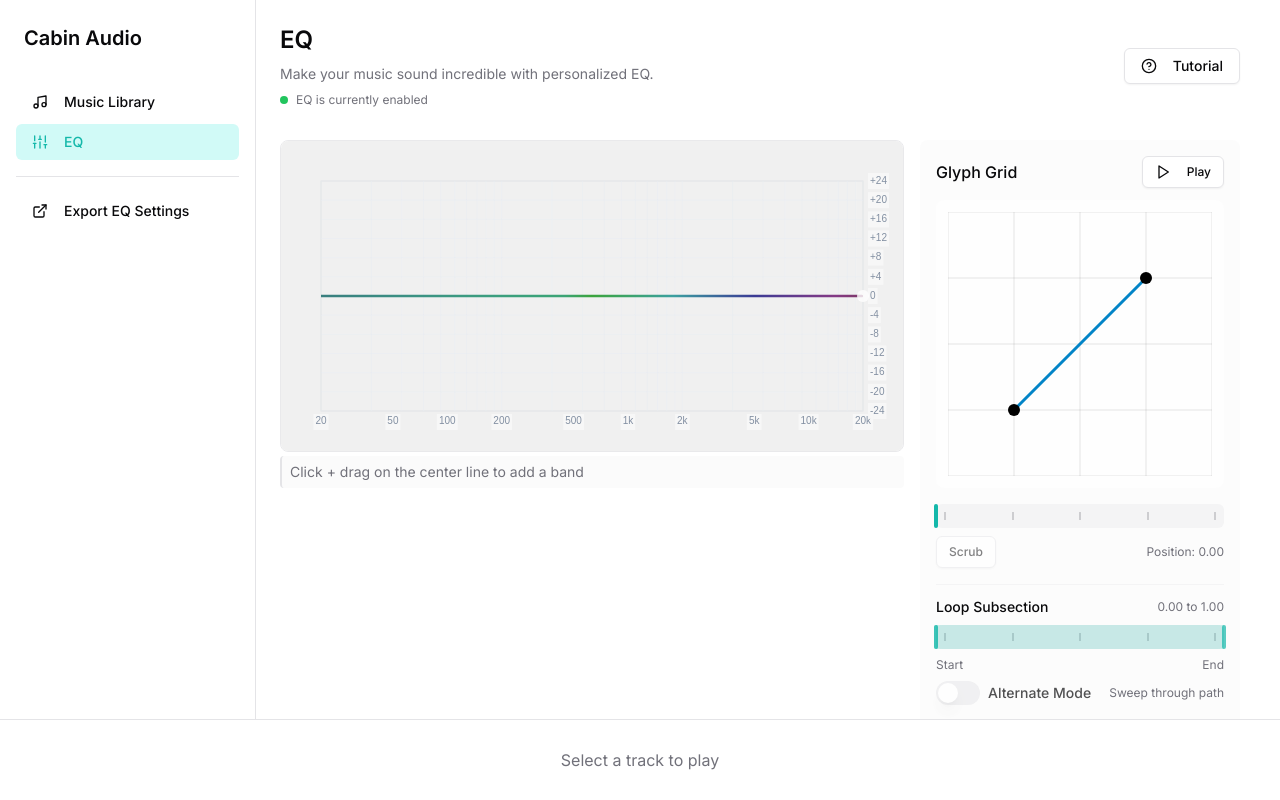
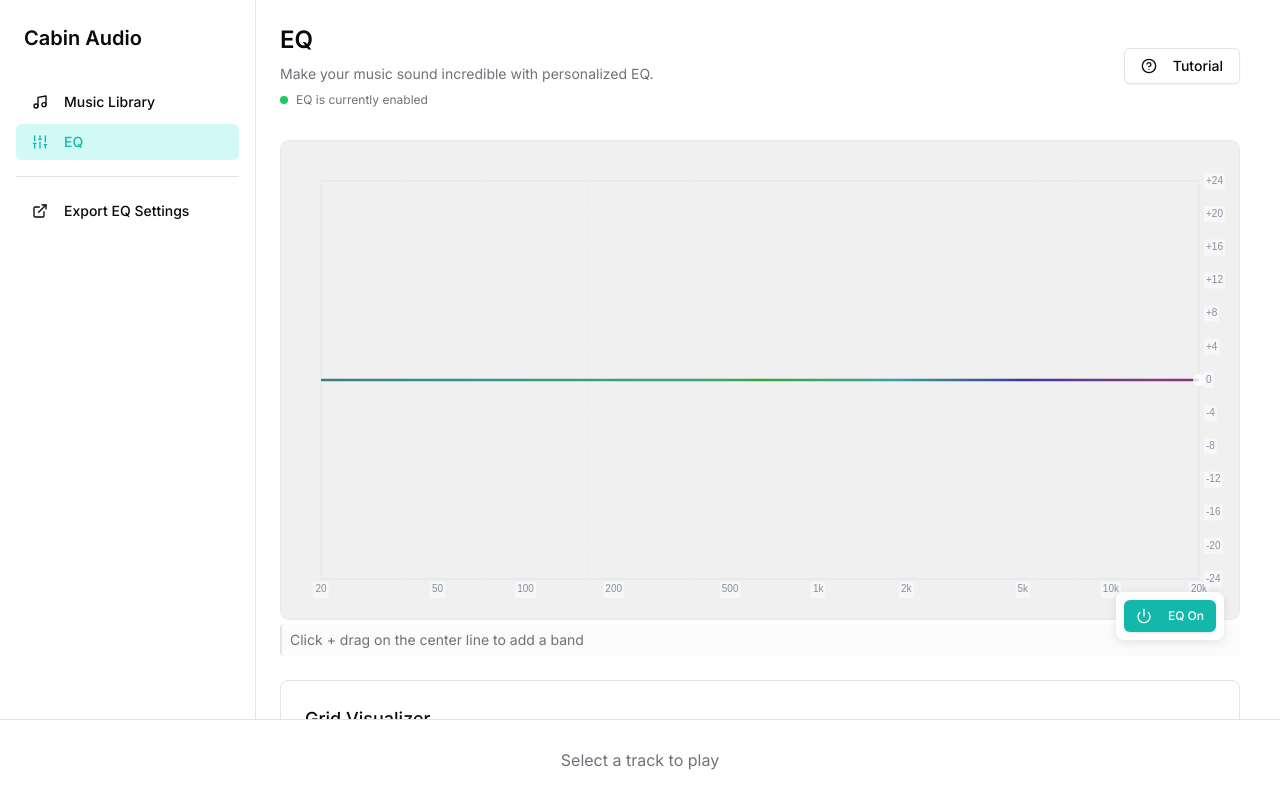
Before and after one commit to JulianMcOmie/cabin-audio-webapp, a Next.js app: page / in a window 1280 px wide. Both pictures are taken after a click on the button "EQ". Built offline with nearby package versions, Linux system fonts and the light colour scheme.

Commit message:
Have both glyph grid and dot grid options

```diff
--- a/components/eq-view.tsx
+++ b/components/eq-view.tsx
@@ -78,6 +78,9 @@ export function EQView({ setEqEnabled }: EQViewProps) {
   // Add state for tracking current audio parameters
   const [currentFrequency, setCurrentFrequency] = useState<number>(0);
   const [currentPanning, setCurrentPanning] = useState<number>(0);
+
+  // Add state for toggling between Glyph Grid and Dot Grid
+  const [activeGrid, setActiveGrid] = useState<"glyph" | "dot">("glyph");
 
   // Measure the EQ component's width when it changes
   useEffect(() => {
@@ -264,10 +267,8 @@ export function EQView({ setEqEnabled }: EQViewProps) {
 
       {/* Main EQ View */}
       <div className="space-y-6">
-        {/* EQ and Dot Grid in a side-by-side layout that stacks on small screens */}
-        <div className="flex flex-col md:flex-row gap-4">
-          {/* Frequency Graph (taking 2/3 of the width) */}
-          <div className="flex-1 relative" ref={eqContainerRef}>
+        {/* EQ Section - Now takes full width */}
+        <div className="w-full relative" ref={eqContainerRef}>
           {/* FFT Visualizer should always be visible during audio playback */}
           {(calibrationPlaying || glyphGridPlaying) && preEQAnalyser && (
             <div className="absolute inset-0 z-0 w-full aspect-[2/1]">
@@ -323,50 +324,78 @@ export function EQView({ setEqEnabled }: EQViewProps) {
           )}
         </div>
 
-          {/* Calibration Panel (1/3 width on desktop, full width on mobile) */}
-          <div className="w-full md:w-80 space-y-4">
-            {/* Dot Grid */}
-            {/* Commented out Dot Grid
-            <div className="bg-muted/30 p-4 rounded-lg">
-              <div className="flex justify-between items-center mb-3">
-                <h4 className="font-medium">Dot Grid</h4>
-                <Button
-                  size="sm"
-                  variant={dotGridPlaying ? "default" : "outline"}
-                  className={dotGridPlaying ? "bg-electric-blue hover:bg-electric-blue/90 text-white" : ""}
-                  onClick={() => setDotGridPlaying(!dotGridPlaying)}
+        {/* Glyph Grid - Now below the EQ section with new layout */}
+        <div className="mt-8 border rounded-lg p-6 bg-card">
+          <div className="flex flex-col space-y-4">
+            <h3 className="text-lg font-medium">Grid Visualizer</h3>
+
+            {/* Add segmented control for switching between grid types */}
+            <div className="flex border rounded-md overflow-hidden w-fit">
+              <button
+                className={`px-4 py-2 text-sm font-medium ${
+                  activeGrid === "glyph"
+                    ? "bg-electric-blue text-white"
+                    : "bg-background hover:bg-muted"
+                }`}
+                onClick={() => setActiveGrid("glyph")}
               >
-                  <Play className="mr-2 h-4 w-4" />
-                  {dotGridPlaying ? "Stop" : "Play"}
-                </Button>
+                Glyph Grid
+              </button>
+              <button
+                className={`px-4 py-2 text-sm font-medium ${
+                  activeGrid === "dot"
+                    ? "bg-electric-blue text-white"
+                    : "bg-background hover:bg-muted"
+                }`}
+                onClick={() => setActiveGrid("dot")}
+              >
+                Dot Grid
+              </button>
+            </div>
           </div>
 
+          <div className="flex flex-col md:flex-row gap-6 mt-4">
+            {/* Left side: Grid Canvas */}
+            <div className="md:w-1/2">
+              <div className="bg-muted/30 p-4 rounded-lg">
+                {activeGrid === "glyph" ? (
+                  <GlyphGrid
+                    isPlaying={glyphGridPlaying}
+                    disabled={false}
+                  />
+                ) : (
                   <DotCalibration
                     isPlaying={dotGridPlaying}
                     disabled={false}
                   />
+                )}
               </div>
-            */}
+            </div>
 
-            {/* Glyph Grid */}
-            <div className="bg-muted/30 p-4 rounded-lg">
-              <div className="flex justify-between items-center mb-3">
-                <h4 className="font-medium">Glyph Grid</h4>
+            {/* Right side: Controls */}
+            <div className="md:w-1/2 flex flex-col justify-between">
+              {/* Play button is now in the right column but at the bottom */}
+              <div className="flex justify-center mt-4">
                 <Button
-                  size="sm"
-                  variant={glyphGridPlaying ? "default" : "outline"}
-                  className={glyphGridPlaying ? "bg-electric-blue hover:bg-electric-blue/90 text-white" : ""}
-                  onClick={() => setGlyphGridPlaying(!glyphGridPlaying)}
+                  size="lg"
+                  variant={activeGrid === "glyph" ? (glyphGridPlaying ? "default" : "outline") : (dotGridPlaying ? "default" : "outline")}
+                  className={activeGrid === "glyph" ? (glyphGridPlaying ? "bg-electric-blue hover:bg-electric-blue/90 text-white" : "") : (dotGridPlaying ? "bg-electric-blue hover:bg-electric-blue/90 text-white" : "")}
+                  onClick={() => {
+                    if (activeGrid === "glyph") {
+                      setGlyphGridPlaying(!glyphGridPlaying);
+                      if (dotGridPlaying) setDotGridPlaying(false);
+                    } else {
+                      setDotGridPlaying(!dotGridPlaying);
+                      if (glyphGridPlaying) setGlyphGridPlaying(false);
+                    }
+                  }}
                 >
-                  <Play className="mr-2 h-4 w-4" />
-                  {glyphGridPlaying ? "Stop" : "Play"}
+                  <Play className="mr-2 h-5 w-5" />
+                  {activeGrid === "glyph"
+                    ? (glyphGridPlaying ? "Stop" : "Play")
+                    : (dotGridPlaying ? "Stop" : "Play")}
                 </Button>
               </div>
-
-              <GlyphGrid
-                isPlaying={glyphGridPlaying}
-                disabled={false}
-              />
             </div>
           </div>
         </div>
@@ -404,121 +433,6 @@ export function EQView({ setEqEnabled }: EQViewProps) {
             </div>
           </div>
         </div>
-
-        {/* Calibration Section - Commented out as requested */}
-        {/*
-        <div className="mt-8 border rounded-lg p-6 bg-card">
-          <h3 className="text-lg font-medium mb-4">Reference Frequency Calibration</h3>
-          <div className="flex flex-col md:flex-row gap-6">
-            <div className="md:w-3/5 space-y-5">
-              <div>
-                <h4 className="font-medium mb-2">Understanding the Reference Calibration</h4>
-                <p className="text-muted-foreground">
-                  The reference calibration tool helps you compare how your EQ affects different frequencies:
-                </p>
-                <ul className="list-disc pl-5 space-y-1 mt-2 text-sm text-muted-foreground">
-                  <li>
-                    <strong>Reference row (dashed line)</strong> plays fixed 800Hz sounds at different pan positions - NOT affected by EQ
-                  </li>
-                  <li>
-                    <strong>Calibration row (solid line)</strong> plays at your chosen frequency - IS affected by your EQ settings
-                  </li>
-                  <li>
-                    <strong>Compare the two</strong> to hear how your EQ enhances or reduces specific frequencies
-                  </li>
-                </ul>
-              </div>
-
-              <div>
-                <h4 className="font-medium mb-2">Calibration Steps</h4>
-                <ol className="list-decimal pl-5 space-y-2 text-sm text-muted-foreground">
-                  <li>Press Play to start the calibration pattern</li>
-                  <li>Listen to how the reference (800Hz) row sounds across the stereo field</li>
-                  <li>
-                    Compare with the calibration row at your chosen frequency
-                  </li>
-                  <li>
-                    Drag the handle up/down to change the calibration frequency
-                  </li>
-                  <li>
-                    Adjust your EQ until different frequencies are properly balanced against the reference
-                  </li>
-                </ol>
-              </div>
-
-              <div>
-                <details className="group">
-                  <summary className="font-medium mb-2 cursor-pointer flex items-center">
-                    <h4>Tips</h4>
-                    <svg
-                      className="ml-2 h-4 w-4 transition-transform group-open:rotate-180"
-                      xmlns="http://www.w3.org/2000/svg"
-                      viewBox="0 0 24 24"
-                      fill="none"
-                      stroke="currentColor"
-                      strokeWidth="2"
-                      strokeLinecap="round"
-                      strokeLinejoin="round"
-                    >
-                      <polyline points="6 9 12 15 18 9"></polyline>
-                    </svg>
-                  </summary>
-                  <ul className="list-disc pl-5 space-y-1 text-sm text-muted-foreground mt-2">
-                    <li>
-                      <strong>Check low frequencies</strong> - Often these need boosting (move the line to bottom area)
-                    </li>
-                    <li>
-                      <strong>Check high frequencies</strong> - These may need reduction (move the line to top area)
-                    </li>
-                    <li>
-                      <strong>Listen for panning differences</strong> - Both rows should have similar stereo imaging
-                    </li>
-                    <li>
-                      <strong>Toggle EQ on/off</strong> - Compare with and without EQ to verify improvements
-                    </li>
-                    <li>
-                      <strong>Test speech frequencies</strong> - Around 1kHz-4kHz for clarity
-                    </li>
-                  </ul>
-                </details>
-              </div>
-
-              <InfoCircle>
-                This calibration creates a personalized EQ tailored to your unique hearing and audio equipment,
-                ensuring balanced frequency response across your entire audio spectrum.
-              </InfoCircle>
-            </div>
-
-            <div className="md:w-2/5 flex flex-col justify-start">
-              <div className="bg-muted/50 p-4 rounded-lg">
-                <div className="flex justify-between items-center mb-3">
-                  <h4 className="font-medium">Calibration Controls</h4>
-                </div>
-
-                <div className="mb-3">
-                  <ReferenceCalibration
-                    isPlaying={calibrationPlaying}
-                    disabled={false}
-                  />
-                </div>
-
-                <Button
-                  size="sm"
-                  className="w-full bg-electric-blue hover:bg-electric-blue/90 text-white mb-2"
-                  onClick={() => setCalibrationPlaying(!calibrationPlaying)}
-                >
-                  <Play className="mr-2 h-4 w-4" />
-                  {calibrationPlaying ? "Stop Calibration" : "Start Calibration"}
-                </Button>
-
-                <p className="text-xs text-center text-muted-foreground">
-                  Drag the handle up/down to change the calibration frequency
-                </p>
-              </div>
-            </div>
-          </div>
-        </div>
-        */}
       </div>
 
       {/* EQ Profiles Section */}
@@ -531,19 +445,7 @@ export function EQView({ setEqEnabled }: EQViewProps) {
         />
       </div>
 
-      {/* Comment out the EQ Automatic Calibration Process Dialog */}
-      {/* {showCalibrationProcess && (
-        <Dialog open={showCalibrationProcess} onOpenChange={setShowCalibrationProcess}>
-          <DialogContent className="sm:max-w-[850px] p-0">
-            <EQCalibrationProcess
-              onComplete={handleCalibrationComplete}
-              onCancel={handleCalibrationCancel}
-            />
-          </DialogContent>
-        </Dialog>
-      )} */}
-
-      {/* Create New Profile Dialog */}
+      {/* Dialogs remain the same */}
       <Dialog open={showCreateNewDialog} onOpenChange={setShowCreateNewDialog}>
         <DialogContent className="sm:max-w-[425px]">
           <DialogHeader>
--- a/components/glyph-grid.tsx
+++ b/components/glyph-grid.tsx
@@ -59,8 +59,8 @@ export function GlyphGrid({ isPlaying, disabled = false }: GlyphGridProps) {
   // Add playback mode state
   const [playbackMode, setPlaybackMode] = useState<PlaybackMode>(PlaybackMode.SWEEP)
 
-  // Add state for discrete frequency mode
-  const [discreteFrequency, setDiscreteFrequency] = useState(true)
+  // Set discrete frequency to always false (continuous mode)
+  const [discreteFrequency, setDiscreteFrequency] = useState(false)
 
   // Set up observer to detect theme changes
   useEffect(() => {
@@ -569,13 +569,10 @@ export function GlyphGrid({ isPlaying, disabled = false }: GlyphGridProps) {
     audioPlayer.setDiscreteFrequency(discreteFrequency)
   }, [discreteFrequency])
 
-  // Add toggle handler for discrete frequency mode
-  const toggleDiscreteFrequency = () => {
-    setDiscreteFrequency(prev => !prev)
-  }
-
   return (
-    <div className="space-y-4">
+    <div className="flex flex-col md:flex-row gap-4">
+      {/* Left side: Canvas */}
+      <div className="md:w-1/2">
         <div className="relative bg-background/50 rounded-lg p-3">
           <canvas
             ref={canvasRef}
@@ -587,8 +584,24 @@ export function GlyphGrid({ isPlaying, disabled = false }: GlyphGridProps) {
           />
         </div>
 
+        {/* Basic glyph information */}
+        <div className="text-xs text-center text-muted-foreground mt-2">
+          X: {glyph.position.x.toFixed(2)}, Y: {glyph.position.y.toFixed(2)} •
+          W: {glyph.size.width.toFixed(2)}, H: {glyph.size.height.toFixed(2)}
+        </div>
+      </div>
+
+      {/* Right side: Controls */}
+      <div className="md:w-1/2 space-y-4">
         {/* Timeline scrubber */}
         <div className="space-y-2">
+          <div className="flex items-center justify-between">
+            <h4 className="text-sm font-medium">Playback Position</h4>
+            <div className="text-xs text-muted-foreground">
+              Position: {(isScrubbing ? manualPosition : glyphGridAudio.getGlyphGridAudioPlayer().getPathPosition()).toFixed(2)}
+            </div>
+          </div>
+
           <div
             ref={timelineRef}
             className="h-6 bg-muted rounded-md relative cursor-pointer"
@@ -616,8 +629,7 @@ export function GlyphGrid({ isPlaying, disabled = false }: GlyphGridProps) {
             ></div>
           </div>
 
-        {/* Playback controls */}
-        <div className="flex justify-between items-center">
+          {/* Scrub button */}
           <Button
             variant="outline"
             size="sm"
@@ -626,19 +638,14 @@ export function GlyphGrid({ isPlaying, disabled = false }: GlyphGridProps) {
           >
             {isScrubbing ? "Resume Auto" : "Scrub"}
           </Button>
-
-          <div className="text-xs text-muted-foreground">
-            Position: {(isScrubbing ? manualPosition : glyphGridAudio.getGlyphGridAudioPlayer().getPathPosition()).toFixed(2)}
-          </div>
-        </div>
         </div>
 
-      {/* New separate subsection loop control */}
-      <div className="pt-3 border-t border-muted space-y-2">
+        {/* Loop subsection control */}
+        <div className="space-y-2">
           <div className="flex items-center justify-between">
-          <span className="text-sm font-medium">Loop Subsection</span>
+            <h4 className="text-sm font-medium">Loop Subsection</h4>
             <span className="text-xs text-muted-foreground">
-            {subsectionStart.toFixed(2)} to {subsectionEnd.toFixed(2)}
+              {Math.min(subsectionStart, subsectionEnd).toFixed(2)} to {Math.max(subsectionStart, subsectionEnd).toFixed(2)}
             </span>
           </div>
 
@@ -696,14 +703,10 @@ export function GlyphGrid({ isPlaying, disabled = false }: GlyphGridProps) {
               <div className="absolute left-1/2 top-1/2 -translate-x-1/2 -translate-y-1/2 w-4 h-4 rounded-full bg-primary/20 opacity-0 group-hover:opacity-100 group-active:opacity-100"></div>
             </div>
           </div>
-
-        <div className="flex text-xs text-muted-foreground justify-between">
-          <span>Start</span>
-          <span>End</span>
         </div>
 
-        {/* Add playback mode toggle */}
-        <div className="flex justify-between items-center mt-2">
+        {/* Playback mode toggle */}
+        <div className="flex justify-between items-center">
           <div className="flex items-center space-x-2">
             <Switch
               id="playback-mode-toggle"
@@ -717,10 +720,9 @@ export function GlyphGrid({ isPlaying, disabled = false }: GlyphGridProps) {
             {playbackMode === PlaybackMode.SWEEP ? "Sweep through path" : "Jump between start/end"}
           </div>
         </div>
-      </div>
 
-      {/* Speed control */}
-      <div className="pt-3 border-t border-muted space-y-2">
+        {/* Playback Speed control */}
+        <div className="space-y-2">
           <div className="flex items-center justify-between">
             <span className="text-sm font-medium">Playback Speed</span>
             <span className="text-xs text-muted-foreground">
@@ -742,31 +744,6 @@ export function GlyphGrid({ isPlaying, disabled = false }: GlyphGridProps) {
             <span>Fast</span>
           </div>
         </div>
-
-      {/* Discrete Frequency Toggle */}
-      <div className="pt-3 border-t border-muted space-y-2">
-        <div className="flex justify-between items-center">
-          <div className="flex items-center space-x-2">
-            <Switch
-              id="discrete-frequency-toggle"
-              checked={discreteFrequency}
-              onCheckedChange={toggleDiscreteFrequency}
-              disabled={disabled || !isPlaying}
-            />
-            <Label htmlFor="discrete-frequency-toggle">Discrete Frequency</Label>
-          </div>
-          <div className="text-xs text-muted-foreground">
-            {discreteFrequency ? "Change frequency at hit points" : "Continuously change frequency"}
-          </div>
-        </div>
-      </div>
-
-      <div className="flex flex-col space-y-2">
-        {/* Basic glyph information */}
-        <div className="text-xs text-center text-muted-foreground mt-2">
-          X: {glyph.position.x.toFixed(2)}, Y: {glyph.position.y.toFixed(2)} •
-          W: {glyph.size.width.toFixed(2)}, H: {glyph.size.height.toFixed(2)}
-        </div>
       </div>
     </div>
   )
```
Lines whose indentation alone changed are shown as unchanged.
